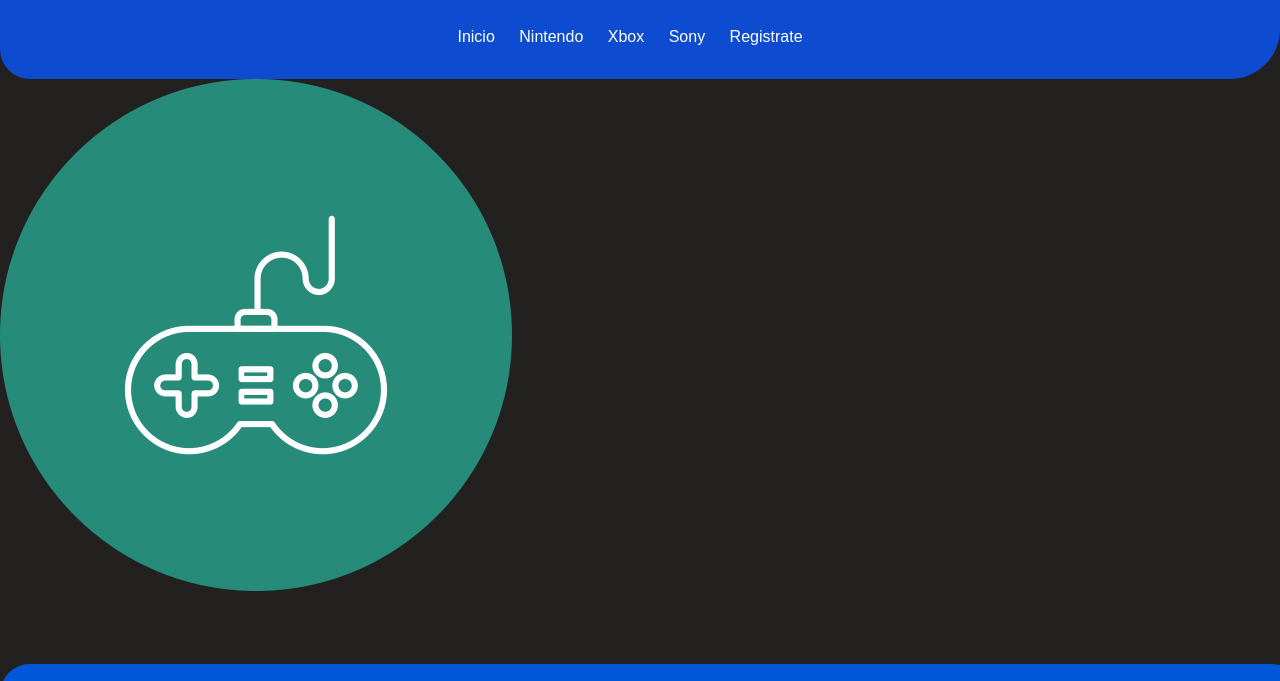
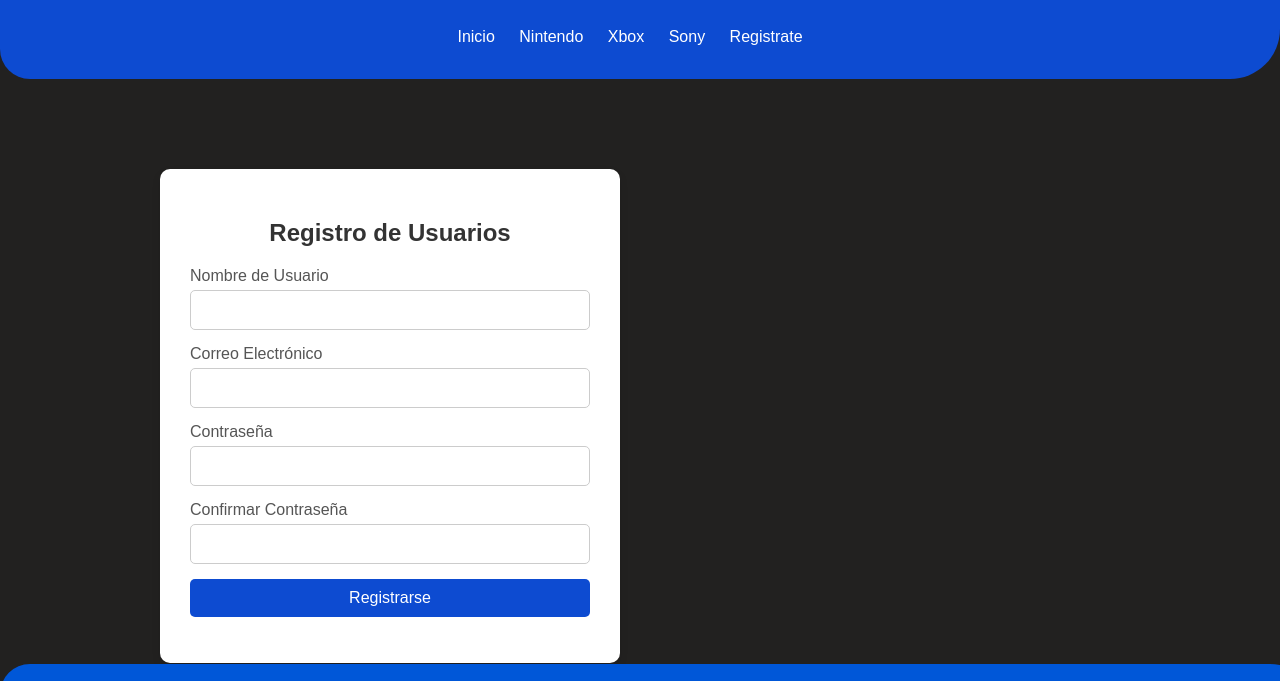
Before and after one commit to suguhs/DISE-O, a plain HTML site: page Practica_Final_I/Portfolio/registrate.html in a window 1280 px wide. Shown: the part 51-732 px from the top of the page. Drawn offline with Linux system fonts and the light colour scheme.

Commit message:
Registros

```diff
--- a/Practica_Final_I/Portfolio/registrate.html
+++ b/Practica_Final_I/Portfolio/registrate.html
@@ -4,7 +4,64 @@
     <meta name="viewport" content="width=device-width, initial-scale=1.0">
     <link rel="stylesheet" href="../Css/index.css">
 
+    <style>
+.register-container {
+    background-color: #fff;
+    padding: 30px;
+    border-radius: 10px;
+    box-shadow: 0 4px 8px rgba(0, 0, 0, 0.1);
+    width: 100%;
+    max-width: 400px;
+    text-align: center;
+    margin-left: 160px;
+    margin-top:90px;
+}
 
+h2 {
+    margin-bottom: 20px;
+    color: #333;
+}
+
+.register-form {
+    display: flex;
+    flex-direction: column;
+}
+
+.input-group {
+    margin-bottom: 15px;
+    text-align: left;
+}
+
+.input-group label {
+    display: block;
+    margin-bottom: 5px;
+    color: #555;
+}
+
+.input-group input {
+    width: 100%;
+    padding: 10px;
+    border: 1px solid #ccc;
+    border-radius: 5px;
+    font-size: 16px;
+}
+
+.register-btn {
+    padding: 10px 20px;
+    background-color: #0d4bd1;
+    color: white;
+    border: none;
+    border-radius: 5px;
+    font-size: 16px;
+    cursor: pointer;
+    transition: background-color 0.3s ease;
+}
+
+.register-btn:hover {
+    background-color: #45a049;
+}
+
+    </style>
 </head>
 
 <body>
@@ -23,7 +80,28 @@
             </nav>
         </header>
     </div>
-    <img class="icon" src="../Imagenes_Videos/mando.png">
+    <div class="register-container">
+        <h2>Registro de Usuarios</h2>
+        <form action="#" method="POST" class="register-form">
+            <div class="input-group">
+                <label for="username">Nombre de Usuario</label>
+                <input type="text" id="username" name="username" required>
+            </div>
+            <div class="input-group">
+                <label for="email">Correo Electrónico</label>
+                <input type="email" id="email" name="email" required>
+            </div>
+            <div class="input-group">
+                <label for="password">Contraseña</label>
+                <input type="password" id="password" name="password" required>
+            </div>
+            <div class="input-group">
+                <label for="confirm-password">Confirmar Contraseña</label>
+                <input type="password" id="confirm-password" name="confirm-password" required>
+            </div>
+            <button type="submit" class="register-btn">Registrarse</button>
+        </form>
+    </div>
     <footer class="pie">
         <h1>Redes Sociales</h1>
         <div class="social">
```
